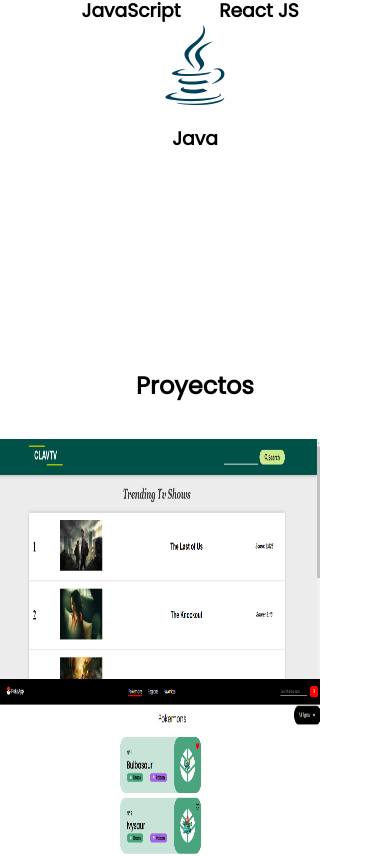
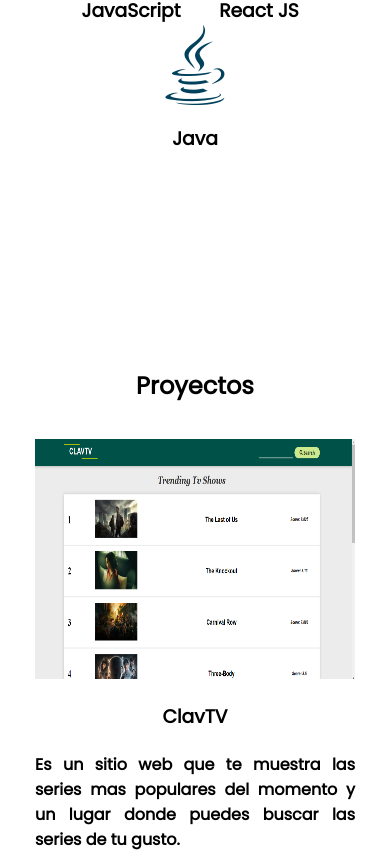
Before and after one commit to claudiamv31/portfolio, a React (Create React App) app: page / in a window 390 px wide. Shown: the part 1616-2472 px from the top of the page. Built offline with nearby package versions, Linux system fonts and the light colour scheme.

Commit message:
pokewiki finished

```diff
--- a/src/components/Proyects.module.css
+++ b/src/components/Proyects.module.css
@@ -1,7 +1,6 @@
 .proyects {
   height: 100vh;
   width: 100%;
-  display: table;
 }
 
 .apps {
@@ -58,27 +57,37 @@ h4 {
 .pokeapp h4 {
   text-align: justify;
 }
+@media screen and (max-width: 1170px) {
+  .apps {
+    display: flex;
+    flex-direction: column;
+    flex-wrap: wrap;
+  }
+
+  .proyects {
+    height: 140vh;
+  }
+}
 
 @media screen and (max-width: 550px) {
   .proyects {
     padding-top: 50%;
-    height: 80vh;
+    height: 30rem;
   }
 
   .clavtv,
   .pokeapp {
     width: 20rem;
-    height: 10rem;
+    height: 30rem;
   }
+
+  .proyects {
+    height: 150vh;
+  }
+
   .clavtv img,
   .pokeapp img {
     width: 20rem;
-    height: 20rem;
+    height: 15rem;
   }
 }
-
-@media screen and (max-width: 1170px) {
-  .apps {
-    display: inline-block;
-  }
-}
```
